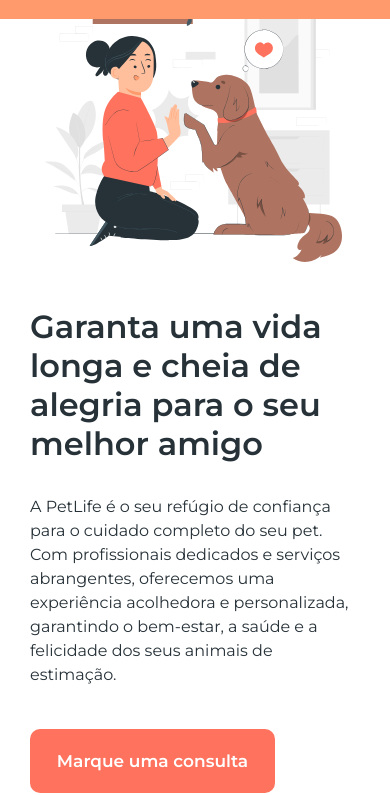
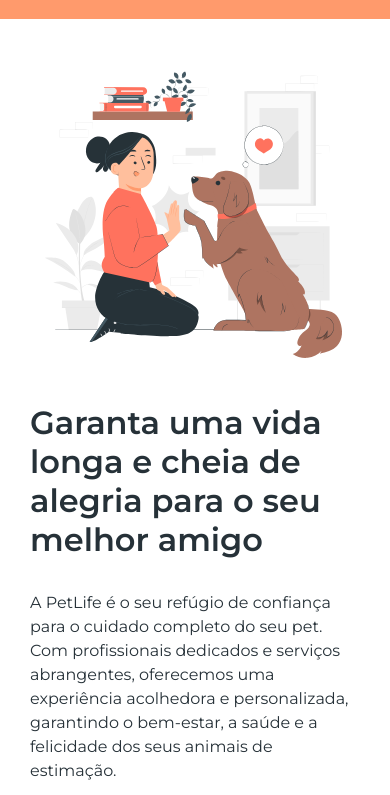
Before and after one commit to Allan-Neves/PetLife, a plain HTML site: page index.html in a window 390 px wide. Shown: the part 63-858 px from the top of the page. Drawn offline with Linux system fonts and the light colour scheme.

Commit message:
Atualizando a section-start

```diff
--- a/style.css
+++ b/style.css
@@ -111,7 +111,7 @@ body {
     align-items: center;
     justify-content: space-around;
     gap: 32px;
-    padding: 24px 80px 128px 80px;
+    padding: 120px 80px 128px 80px;
     position: relative;
 }
 
@@ -322,7 +322,7 @@ footer p a:hover {
 
     /* ESTILO DA START-SECTION */
     #start-section {
-        padding: 24px 30px 0 30px;
+        padding: 120px 30px 0 30px;
     }
 
     .button {
```
